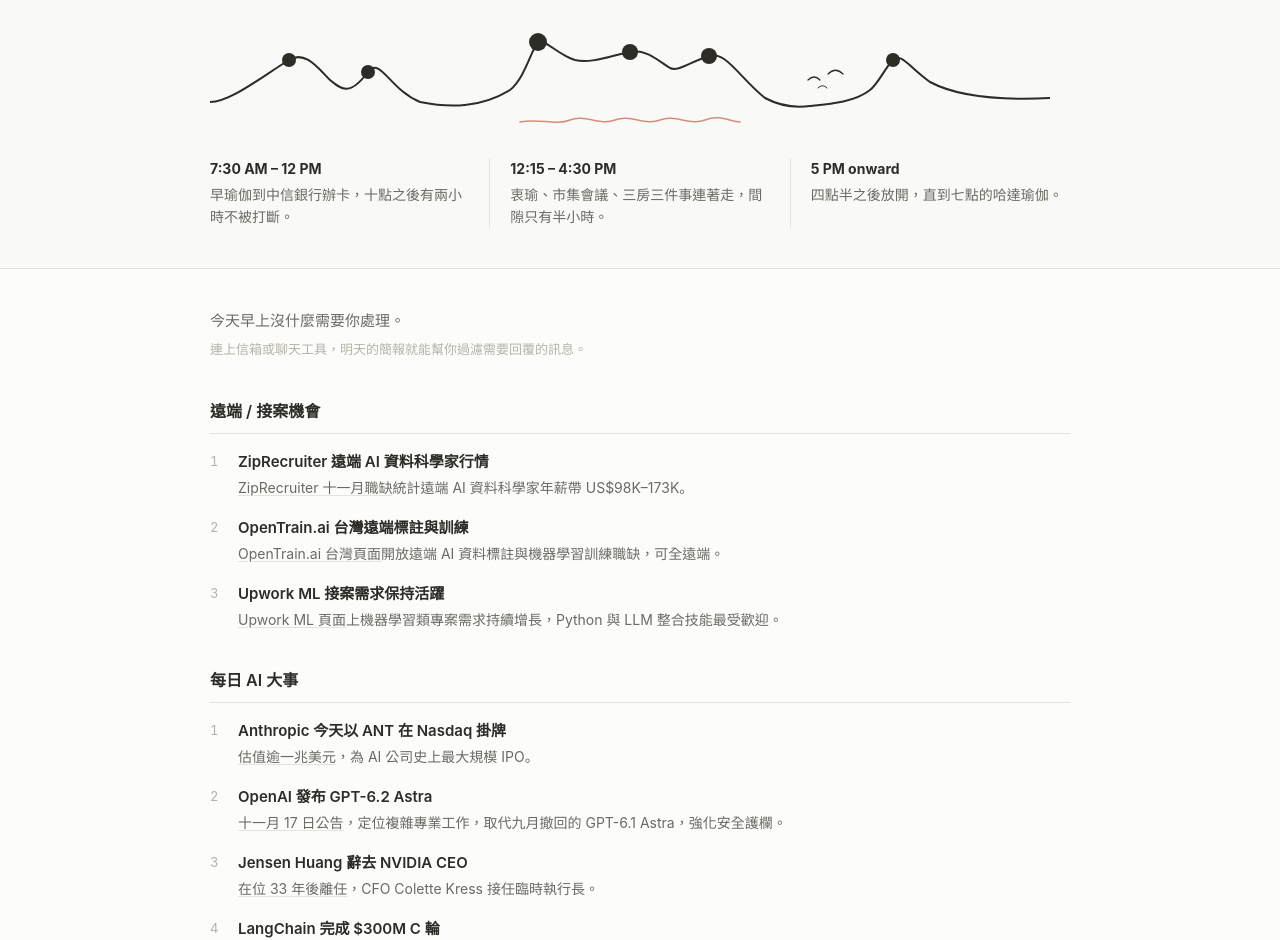
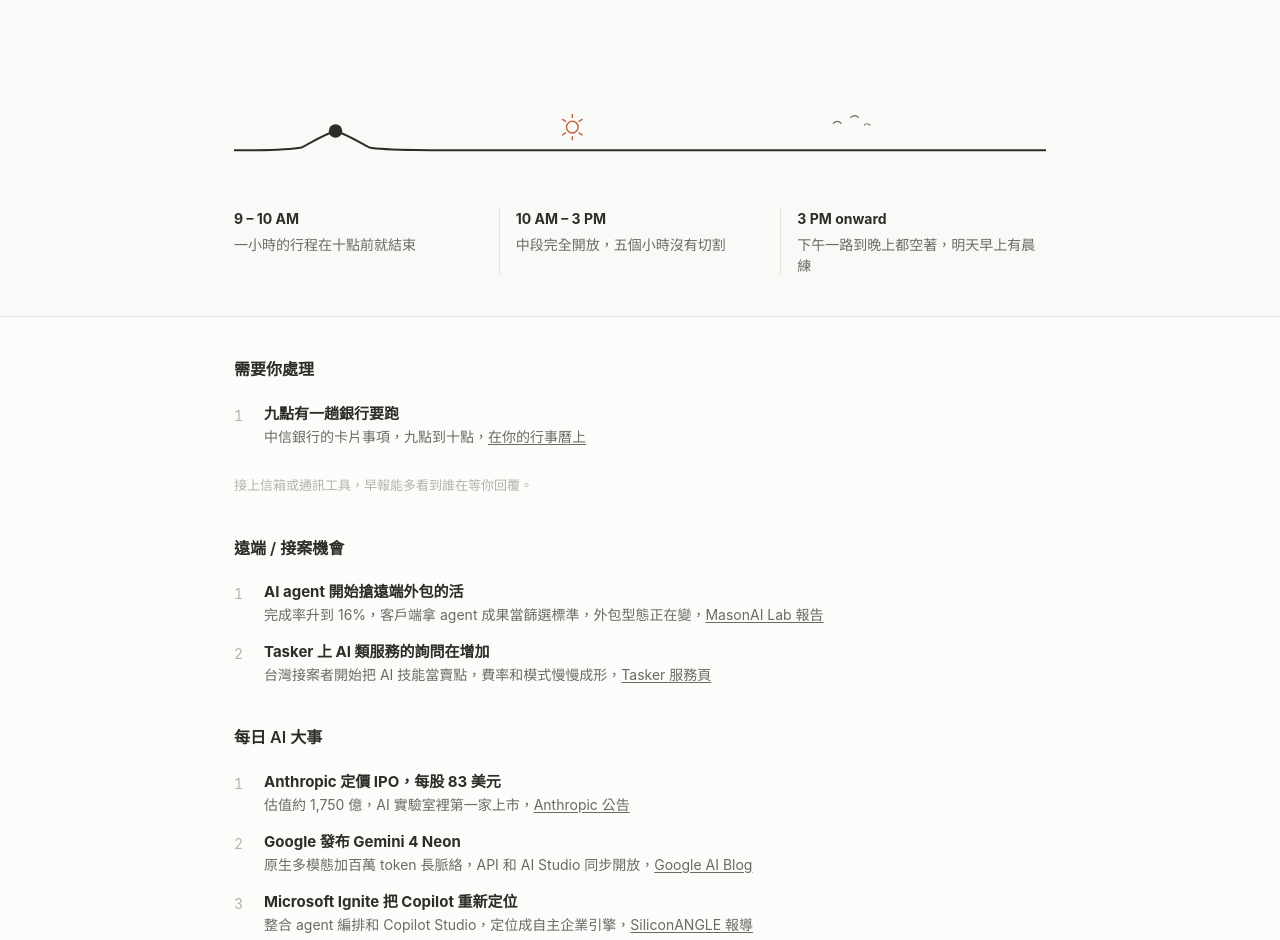
Before and after one commit to lanyliu/lanyliu.github.io, a plain HTML site: page morning-brief/index.html in a window 1280 px wide. Shown: the part 199-1139 px from the top of the page. Drawn offline with Linux system fonts and the light colour scheme.

Commit message:
morning brief 2026-11-20

```diff
--- a/morning-brief/index.html
+++ b/morning-brief/index.html
@@ -2,163 +2,107 @@
 <html lang="zh-Hant">
 <head>
 <meta charset="UTF-8">
-<meta name="viewport" content="width=device-width, initial-scale=1">
-<title>晨間簡報 · 2026-11-19</title>
+<meta name="viewport" content="width=device-width, initial-scale=1.0">
+<title>早報</title>
 <style>
 *,*::before,*::after{box-sizing:border-box;margin:0;padding:0}
-body{background:#FCFCFB;color:#2E2C27;font-family:-apple-system,"Segoe UI",sans-serif;font-size:15px;line-height:1.6;-webkit-font-smoothing:antialiased}
-.band-top{background:#F9F9F7;padding:48px 16px 40px}
-.band-bottom{background:#FCFCFB;padding:40px 16px 56px}
-.band-divider{height:1px;background:#E1E1DF}
-.content{max-width:860px;margin:0 auto}
-.day-date{font-size:13px;color:#6B6A63;letter-spacing:.03em;margin-bottom:8px}
-.headline{font-family:Georgia,"Songti TC","Noto Serif CJK TC",serif;font-size:40px;line-height:1.25;font-weight:normal;color:#2E2C27;margin-bottom:32px}
-.terrain{display:block;width:100%;max-width:840px;height:auto;margin-bottom:28px}
-.acts{display:flex;gap:0}
-.act{flex:1;padding:0 20px}
+body{background:#FCFCFB;color:#2E2C27;font-family:-apple-system,"Segoe UI",sans-serif;line-height:1.6;-webkit-font-smoothing:antialiased}
+.top{background:#F9F9F7;border-bottom:1px solid #E1E1DF}
+.top .wrap{max-width:860px;margin:0 auto;padding:48px 24px 40px}
+.day{font-size:14px;color:#6B6A63;margin-bottom:8px;letter-spacing:0.02em}
+h1{font-family:Georgia,"Songti TC","Noto Serif CJK TC",serif;font-size:40px;font-weight:600;line-height:1.3;color:#2E2C27;margin-bottom:32px}
+.terrain{width:100%;margin-bottom:28px;display:block}
+.acts{display:flex}
+.act{flex:1;padding:0 16px}
 .act:first-child{padding-left:0}
 .act:last-child{padding-right:0}
-.act-divider{width:1px;background:#E4E3DC;flex-shrink:0}
-.act-time{font-size:14px;font-weight:700;color:#2E2C27;margin-bottom:4px}
-.act-text{font-size:14px;color:#6B6A63;line-height:1.55}
-.calm-line{font-size:15px;color:#6B6A63;margin-bottom:6px}
-.connection-hint{font-size:13px;color:#B4B3A8;margin-bottom:40px}
-.section-heading{font-family:-apple-system,"Segoe UI",sans-serif;font-size:16px;font-weight:600;color:#2E2C27;margin:36px 0 16px;padding-bottom:8px;border-bottom:1px solid #E4E3DC}
-.section-heading:first-of-type{margin-top:0}
-.section-list{list-style:none;counter-reset:item}
-.section-item{position:relative;padding-left:28px;margin-bottom:16px}
-.section-item::before{counter-increment:item;content:counter(item);position:absolute;left:0;top:1px;font-size:13px;color:#B4B3A8;font-variant-numeric:tabular-nums}
-.item-title{font-weight:600;font-size:15px;color:#2E2C27;display:block;margin-bottom:2px}
-.item-title a{color:#2E2C27;text-decoration:none}
-.item-body{font-size:14px;color:#6B6A63;line-height:1.55}
-.item-body a{color:#6B6A63;text-decoration:underline;text-decoration-color:#E4E3DC;text-underline-offset:2px}
-.item-body a:hover{text-decoration-color:#6B6A63}
+.act+.act{border-left:1px solid #E4E3DC}
+.at{font-size:14px;font-weight:700;color:#2E2C27;margin-bottom:4px}
+.ad{font-size:14px;color:#6B6A63;line-height:1.5}
+.bot{background:#FCFCFB}
+.bot .wrap{max-width:860px;margin:0 auto;padding:40px 24px 60px}
+h2{font-family:-apple-system,"Segoe UI",sans-serif;font-size:16px;font-weight:600;color:#2E2C27;margin:40px 0 20px}
+h2:first-child{margin-top:0}
+.items{list-style:none}
+.it{margin-bottom:16px;display:flex;gap:12px}
+.n{font-size:14px;color:#B4B3A8;min-width:18px;padding-top:2px;font-variant-numeric:tabular-nums}
+.c{flex:1}
+.c b{font-size:15px;font-weight:700;line-height:1.4;display:block}
+.c b a{color:#2E2C27;text-decoration:none}
+.c b a:hover{text-decoration:underline}
+.c p{font-size:14px;color:#6B6A63;line-height:1.5;margin-top:2px}
+.c p a{color:#6B6A63;text-decoration:underline;text-underline-offset:2px}
+.c p a:hover{color:#2E2C27}
+.invite{font-size:13px;color:#B4B3A8;margin-top:28px;margin-bottom:8px}
 @media(max-width:640px){
-.headline{font-size:30px}
-.acts{flex-direction:column;gap:0}
-.act{padding:12px 0;border-bottom:1px solid #E4E3DC}
-.act:last-child{border-bottom:none}
-.act-divider{display:none}
-.band-top{padding:32px 16px 28px}
-.band-bottom{padding:28px 16px 40px}
+h1{font-size:30px}
+.acts{flex-direction:column}
+.act+.act{border-left:none;border-top:1px solid #E4E3DC;padding-top:12px;margin-top:12px}
+.act{padding:0}
+.top .wrap{padding:32px 16px 28px}
+.bot .wrap{padding:28px 16px 40px}
 }
 </style>
 </head>
 <body>
-<div class="band-top">
-<div class="content">
-<div class="day-date">星期四 · 2026年11月19日</div>
-<h1 class="headline">瑜伽夾住一天，Lany，午後連著三件事最密。</h1>
-
-<svg class="terrain" viewBox="0 0 840 170" fill="none" xmlns="http://www.w3.org/2000/svg">
-<!-- Terrain path -->
-<path d="M0,142 C20,142 50,118 79,100 C95,90 108,108 120,120 C132,130 140,136 158,112 C170,96 180,130 210,142 C240,148 270,148 300,130 C315,118 322,88 328,82 C334,78 348,95 365,100 C380,104 400,96 420,92 C435,88 450,102 460,108 C468,112 480,102 499,96 C515,90 530,118 555,138 C570,146 585,148 600,146 C620,144 645,142 660,130 C668,124 675,108 683,100 C691,92 700,108 720,122 C750,138 800,140 840,138" stroke="#2E2C27" stroke-width="2" stroke-linecap="round" stroke-linejoin="round"/>
-
-<!-- Meeting dots -->
-<circle cx="79" cy="100" r="7" fill="#2E2C27"/>
-<circle cx="158" cy="112" r="7" fill="#2E2C27"/>
-<circle cx="328" cy="82" r="9" fill="#2E2C27"/>
-<circle cx="420" cy="92" r="8" fill="#2E2C27"/>
-<circle cx="499" cy="96" r="8" fill="#2E2C27"/>
-<circle cx="683" cy="100" r="7" fill="#2E2C27"/>
-
-<!-- Clay squiggle under afternoon cluster -->
-<path d="M310,162 C330,158 345,166 360,160 C375,154 390,166 405,160 C420,154 435,166 450,160 C465,154 480,166 495,160 C510,154 520,162 530,162" stroke="#C6613F" stroke-width="1.5" fill="none" stroke-linecap="round" opacity="0.7"/>
-
-<!-- Birds in evening gap -->
-<path d="M598,120 C602,116 606,116 610,120" stroke="#2E2C27" stroke-width="1.2" fill="none" stroke-linecap="round"/>
-<path d="M618,114 C623,109 628,109 633,114" stroke="#2E2C27" stroke-width="1.2" fill="none" stroke-linecap="round"/>
-<path d="M608,128 C611,125 614,125 617,128" stroke="#2E2C27" stroke-width="1" fill="none" stroke-linecap="round"/>
+<div class="top"><div class="wrap">
+<div class="day">星期五 · 11月20日</div>
+<h1>九點跑完銀行，Lany，剩下的星期五都是你的。</h1>
+<svg class="terrain" viewBox="0 0 840 170" xmlns="http://www.w3.org/2000/svg">
+<path d="M0,140 C30,140 55,140 70,137 C80,132 92,124 105,120 C118,124 130,132 140,137 C155,140 200,140 300,140 C400,140 500,140 600,140 C700,140 780,140 840,140" fill="none" stroke="#2E2C27" stroke-width="2" stroke-linecap="round"/>
+<circle cx="105" cy="120" r="7" fill="#2E2C27"/>
+<circle cx="350" cy="116" r="6" fill="none" stroke="#C6613F" stroke-width="1.5"/>
+<line x1="350" y1="106" x2="350" y2="103" stroke="#C6613F" stroke-width="1.5" stroke-linecap="round"/>
+<line x1="357" y1="110" x2="360" y2="108" stroke="#C6613F" stroke-width="1.5" stroke-linecap="round"/>
+<line x1="357" y1="122" x2="360" y2="124" stroke="#C6613F" stroke-width="1.5" stroke-linecap="round"/>
+<line x1="343" y1="110" x2="340" y2="108" stroke="#C6613F" stroke-width="1.5" stroke-linecap="round"/>
+<line x1="343" y1="122" x2="340" y2="124" stroke="#C6613F" stroke-width="1.5" stroke-linecap="round"/>
+<line x1="350" y1="126" x2="350" y2="129" stroke="#C6613F" stroke-width="1.5" stroke-linecap="round"/>
+<path d="M620,112 Q624,108 628,112" fill="none" stroke="#6B6A63" stroke-width="1.2" stroke-linecap="round"/>
+<path d="M638,106 Q642,102 646,106" fill="none" stroke="#6B6A63" stroke-width="1.2" stroke-linecap="round"/>
+<path d="M652,114 Q655,111 658,114" fill="none" stroke="#6B6A63" stroke-width="1.2" stroke-linecap="round"/>
 </svg>
-
 <div class="acts">
 <div class="act">
-<div class="act-time">7:30 AM – 12 PM</div>
-<div class="act-text">早瑜伽到中信銀行辦卡，十點之後有兩小時不被打斷。</div>
+<div class="at">9 – 10 AM</div>
+<div class="ad">一小時的行程在十點前就結束</div>
 </div>
-<div class="act-divider"></div>
 <div class="act">
-<div class="act-time">12:15 – 4:30 PM</div>
-<div class="act-text">衷瑜、市集會議、三房三件事連著走，間隙只有半小時。</div>
+<div class="at">10 AM – 3 PM</div>
+<div class="ad">中段完全開放，五個小時沒有切割</div>
 </div>
-<div class="act-divider"></div>
 <div class="act">
-<div class="act-time">5 PM onward</div>
-<div class="act-text">四點半之後放開，直到七點的哈達瑜伽。</div>
+<div class="at">3 PM onward</div>
+<div class="ad">下午一路到晚上都空著，明天早上有晨練</div>
 </div>
 </div>
-</div>
-</div>
-
-<div class="band-divider"></div>
-
-<div class="band-bottom">
-<div class="content">
-
-<p class="calm-line">今天早上沒什麼需要你處理。</p>
-<p class="connection-hint">連上信箱或聊天工具，明天的簡報就能幫你過濾需要回覆的訊息。</p>
-
-<h2 class="section-heading">遠端 / 接案機會</h2>
-<ol class="section-list">
-<li class="section-item">
-<span class="item-title">ZipRecruiter 遠端 AI 資料科學家行情</span>
-<span class="item-body"><a href="https://www.ziprecruiter.com/Jobs/Remote-Ai-Data-Scientist">ZipRecruiter 十一月職缺</a>統計遠端 AI 資料科學家年薪帶 US$98K–173K。</span>
-</li>
-<li class="section-item">
-<span class="item-title">OpenTrain.ai 台灣遠端標註與訓練</span>
-<span class="item-body"><a href="https://www.opentrain.ai/jobs/country/taiwan/">OpenTrain.ai 台灣頁面</a>開放遠端 AI 資料標註與機器學習訓練職缺，可全遠端。</span>
-</li>
-<li class="section-item">
-<span class="item-title">Upwork ML 接案需求保持活躍</span>
-<span class="item-body"><a href="https://www.upwork.com/freelance-jobs/machine-learning/">Upwork ML 頁面</a>上機器學習類專案需求持續增長，Python 與 LLM 整合技能最受歡迎。</span>
-</li>
-</ol>
-
-<h2 class="section-heading">每日 AI 大事</h2>
-<ol class="section-list">
-<li class="section-item">
-<span class="item-title">Anthropic 今天以 ANT 在 Nasdaq 掛牌</span>
-<span class="item-body"><a href="https://cryptobriefing.com/anthropic-ipo-november-19-trillion-valuation/">估值逾一兆美元</a>，為 AI 公司史上最大規模 IPO。</span>
-</li>
-<li class="section-item">
-<span class="item-title">OpenAI 發布 GPT-6.2 Astra</span>
-<span class="item-body"><a href="https://thestar.com.my/tech/tech-news/2026/11/18/openai-unveils-new-astra-ai-model-after-scrapping-prior-release">十一月 17 日公告</a>，定位複雜專業工作，取代九月撤回的 GPT-6.1 Astra，強化安全護欄。</span>
-</li>
-<li class="section-item">
-<span class="item-title">Jensen Huang 辭去 NVIDIA CEO</span>
-<span class="item-body"><a href="https://hothardware.com/news/nvidias-jensen-huang-resigns-after-33-years-interim-ceo-steps-in">在位 33 年後離任</a>，CFO Colette Kress 接任臨時執行長。</span>
-</li>
-<li class="section-item">
-<span class="item-title">LangChain 完成 $300M C 輪</span>
-<span class="item-body"><a href="https://siliconangle.com/2026/11/12/ai-agent-tooling-provider-langchain-secures-300m-investment/">CapitalG 領投</a>，估值 $3B，LangSmith 企業客戶破七千家。</span>
-</li>
-</ol>
-
-<h2 class="section-heading">AI 職涯階梯</h2>
-<ol class="section-list">
-<li class="section-item">
-<span class="item-title">104 年度調查：AI 工程師年薪破百萬</span>
-<span class="item-body"><a href="https://www.storm.mg/article/11182505">風傳媒報導</a>104 人資學院調查，AI 工程師年薪中位數 108.3 萬，年增 12.7%，擠進 32 個破百萬非主管職務。68.3% 企業願彈性加薪搶 AI 新人。</span>
-</li>
-</ol>
-
-<h2 class="section-heading">地端 AI</h2>
-<ol class="section-list">
-<li class="section-item">
-<span class="item-title">Edge0 開源 145B 地端大模型</span>
-<span class="item-body"><a href="https://edge0.ai/blog/introducing-edge0-145b-frontier-ai-capabilities-on-your-own-computer">Edge0 十一月 12 日釋出</a>，145B MoE、10B 活躍參數、29GB 筆電可跑，支援 RTX 4090 與 Apple M 系列推論。</span>
-</li>
-</ol>
-
-<h2 class="section-heading">資料分析師 / 資料科學家職涯</h2>
-<ol class="section-list">
-<li class="section-item">
-<span class="item-title">DA/DS 未進百萬俱樂部</span>
-<span class="item-body"><a href="https://www.storm.mg/article/11182505">同一份 104 報告</a>中 DA/DS 未列入 32 個破百萬非主管職務，與 AI 工程師 108.3 萬形成差距。67.5% 企業願為 AI 現職調薪，DA 向 AI 工程跨步可拉高天花板。</span>
-</li>
-</ol>
-
-</div>
-</div>
+</div></div>
+<div class="bot"><div class="wrap">
+<h2>需要你處理</h2>
+<ul class="items">
+<li class="it"><span class="n">1</span><div class="c"><b><a href="https://www.google.com/calendar/event?eid=NzJvZTZkMWR0Ymt1NDU3M29hajQ5MXI4Y2QgbGFueWxpdTEyMkBt&amp;ctz=Asia/Taipei">九點有一趟銀行要跑</a></b><p>中信銀行的卡片事項，九點到十點，<a href="https://www.google.com/calendar/event?eid=NzJvZTZkMWR0Ymt1NDU3M29hajQ5MXI4Y2QgbGFueWxpdTEyMkBt&amp;ctz=Asia/Taipei">在你的行事曆上</a></p></div></li>
+</ul>
+<p class="invite">接上信箱或通訊工具，早報能多看到誰在等你回覆。</p>
+<h2>遠端 / 接案機會</h2>
+<ul class="items">
+<li class="it"><span class="n">1</span><div class="c"><b><a href="https://masonailab.com/insights/ai-agents-remote-labor-index-2026/">AI agent 開始搶遠端外包的活</a></b><p>完成率升到 16%，客戶端拿 agent 成果當篩選標準，外包型態正在變，<a href="https://masonailab.com/insights/ai-agents-remote-labor-index-2026/">MasonAI Lab 報告</a></p></div></li>
+<li class="it"><span class="n">2</span><div class="c"><b><a href="https://www.tasker.com.tw/services/ai-solution">Tasker 上 AI 類服務的詢問在增加</a></b><p>台灣接案者開始把 AI 技能當賣點，費率和模式慢慢成形，<a href="https://www.tasker.com.tw/services/ai-solution">Tasker 服務頁</a></p></div></li>
+</ul>
+<h2>每日 AI 大事</h2>
+<ul class="items">
+<li class="it"><span class="n">1</span><div class="c"><b><a href="https://www.anthropic.com/news/anthropic-prices-initial-public-offering">Anthropic 定價 IPO，每股 83 美元</a></b><p>估值約 1,750 億，AI 實驗室裡第一家上市，<a href="https://www.anthropic.com/news/anthropic-prices-initial-public-offering">Anthropic 公告</a></p></div></li>
+<li class="it"><span class="n">2</span><div class="c"><b><a href="https://blog.google/innovation-and-ai/models-and-research/gemini-models/introducing-gemini-4-neon/">Google 發布 Gemini 4 Neon</a></b><p>原生多模態加百萬 token 長脈絡，API 和 AI Studio 同步開放，<a href="https://blog.google/innovation-and-ai/models-and-research/gemini-models/introducing-gemini-4-neon/">Google AI Blog</a></p></div></li>
+<li class="it"><span class="n">3</span><div class="c"><b><a href="https://siliconangle.com/2026/11/18/at-ignite-2026-microsoft-reinvents-copilot-as-the-autonomous-engine-of-enterprise-work/">Microsoft Ignite 把 Copilot 重新定位</a></b><p>整合 agent 編排和 Copilot Studio，定位成自主企業引擎，<a href="https://siliconangle.com/2026/11/18/at-ignite-2026-microsoft-reinvents-copilot-as-the-autonomous-engine-of-enterprise-work/">SiliconANGLE 報導</a></p></div></li>
+<li class="it"><span class="n">4</span><div class="c"><b><a href="https://www.theverge.com/tech/1036445/nvidia-h200-ai-chips-china-stop-selling">Nvidia 停止對中國出貨 H200</a></b><p>回應美國加強出口管制，高階 AI 晶片供應再收緊，<a href="https://www.theverge.com/tech/1036445/nvidia-h200-ai-chips-china-stop-selling">The Verge 報導</a></p></div></li>
+</ul>
+<h2>AI 職涯階梯</h2>
+<ul class="items">
+<li class="it"><span class="n">1</span><div class="c"><b><a href="https://www.eurekalert.org/news-releases/1123962">半數工作者自學 AI 後更敢換跑道</a></b><p>University of Phoenix 五千人調查，62% 雇主說員工 AI 技能長得比組織快，48% 擔心留不住人，<a href="https://www.eurekalert.org/news-releases/1123962">EurekAlert</a></p></div></li>
+</ul>
+<h2>地端 AI</h2>
+<ul class="items">
+<li class="it"><span class="n">1</span><div class="c"><b><a href="https://blogs.windows.com/windowsexperience/2026/11/17/microsoft-ignite-2026-building-windows-for-the-next-era-of-work/">DGX Station for Windows 搭載 GB300</a></b><p>Ignite 發布，748GB 相干記憶體，Windows Server 2028 MXC 微容器和 GitHub Copilot Fusion 本地路由十月 GA，<a href="https://blogs.windows.com/windowsexperience/2026/11/17/microsoft-ignite-2026-building-windows-for-the-next-era-of-work/">Windows Blog</a></p></div></li>
+</ul>
+</div></div>
 </body>
 </html>
```
